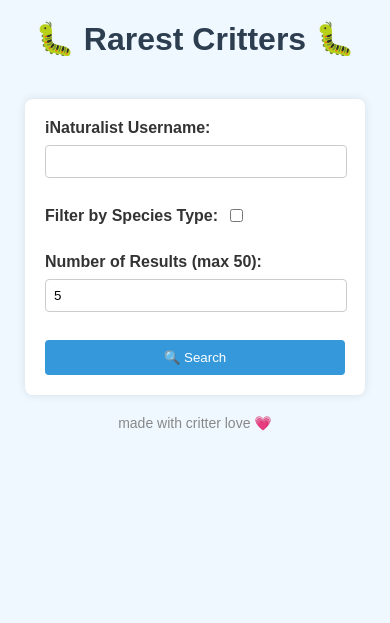
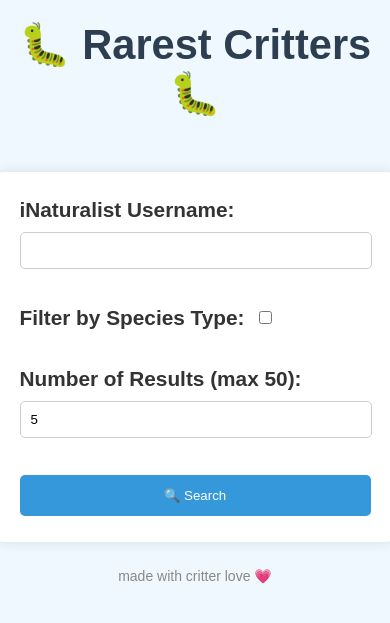
Before and after one commit to m3lmark/rarest_critter_webapp, a Flask app: page / in a window 390 px wide. Shown: the top 623 px of the page. Run offline with Flask 2, Linux system fonts and the light colour scheme.

Commit message:
mobile formatting and some dynamic updates

```diff
--- a/app/routes.py
+++ b/app/routes.py
@@ -9,6 +9,8 @@
     for attempt in range(max_retries):
         try:
             response = requests.get(url, params=params)
+            if response.status_code == 422:
+                return response  # Return the response to handle 422 status code
             response.raise_for_status()
             return response
         except requests.exceptions.RequestException as e:
@@ -32,6 +34,7 @@
             "fields": "taxon.name,taxon.rank,taxon.observations_count",
             "per_page": 100,
             "page": 1,
+            "quality_grade": "any"  # Include both verified and unverified observations
         }
 
         if filter_by_species_type and species_type:
@@ -40,6 +43,8 @@
         while True:
             try:
                 response = fetch_with_retries(species_counts_url, params)
+                if response.status_code == 422:
+                    return render_template('index.html', error="Username does not exist. Please enter a valid iNaturalist username.")
                 data = response.json()
                 for result in data["results"]:
                     taxon_id = result["taxon"]["id"]
@@ -78,7 +83,7 @@
                     return render_template('index.html', error=f"Error fetching taxon name for Taxon ID {taxon_id}: {exc}")
 
         results.sort(key=lambda x: x[2])
-        return render_template('index.html', results=results, number_of_results=number_of_results)
+        return render_template('index.html', results=results, number_of_results=number_of_results, species_type=species_type)
 
     return render_template('index.html')
 
--- a/app/templates/index.html
+++ b/app/templates/index.html
@@ -15,48 +15,51 @@
             display: flex;
             flex-direction: column;
             align-items: center;
+            font-size: 130%; /* Increase font size by 30% */
         }
         h1 {
             color: #2c3e50;
             margin-top: 20px;
+            text-align: center;
         }
         form {
             background-color: #fff;
-            padding: 20px;
-            border-radius: 8px;
-            box-shadow: 0 0 10px rgba(0, 0, 0, 0.1);
-            margin-top: 20px;
-            width: 300px;
+            padding: 26px; /* Increase padding by 30% */
+            border-radius: 10px; /* Increase border radius by 30% */
+            box-shadow: 0 0 13px rgba(0, 0, 0, 0.1); /* Increase shadow by 30% */
+            margin-top: 26px; /* Increase margin by 30% */
+            width: 90%; /* Use percentage for responsive width */
+            max-width: 400px; /* Set a max width */
         }
         label {
             display: block;
-            margin-bottom: 8px;
+            margin-bottom: 10px; /* Increase margin by 30% */
             font-weight: bold;
         }
         .checkbox-container {
             display: flex;
             align-items: center;
-            margin-bottom: 10px;
+            margin-bottom: 13px; /* Increase margin by 30% */
         }
         .checkbox-container label {
             margin-bottom: 0;
-            margin-right: 8px;
+            margin-right: 10px; /* Increase margin by 30% */
         }
         input[type="text"],
         input[type="number"],
         select {
-            width: calc(100% - 16px);
-            padding: 8px;
-            margin-bottom: 10px;
+            width: calc(100% - 21px); /* Increase width by 30% */
+            padding: 10px; /* Increase padding by 30% */
+            margin-bottom: 13px; /* Increase margin by 30% */
             border: 1px solid #ccc;
-            border-radius: 4px;
+            border-radius: 5px; /* Increase border radius by 30% */
         }
         button {
             background-color: #3498db;
             color: #fff;
-            padding: 10px 15px;
+            padding: 13px 20px; /* Increase padding by 30% */
             border: none;
-            border-radius: 4px;
+            border-radius: 5px; /* Increase border radius by 30% */
             cursor: pointer;
             width: 100%;
         }
@@ -66,46 +69,59 @@
         ul {
             list-style-type: none;
             padding: 0;
+            width: 90%; /* Use percentage for responsive width */
+            max-width: 400px; /* Set a max width */
         }
         li {
             background-color: #ecf0f1;
-            margin: 5px 0;
-            padding: 10px;
-            border-radius: 4px;
+            margin: 6.5px 0; /* Increase margin by 30% */
+            padding: 13px; /* Increase padding by 30% */
+            border-radius: 5px; /* Increase border radius by 30% */
             display: flex;
             align-items: center;
         }
         .emoji {
-            margin-right: 10px;
+            margin-right: 13px; /* Increase margin by 30% */
         }
         .error {
             color: red;
             font-weight: bold;
+            text-align: center;
         }
         .back-button {
             background-color: #e74c3c;
             color: #fff;
             border: none;
-            border-radius: 4px;
+            border-radius: 5px; /* Increase border radius by 30% */
             cursor: pointer;
-            margin-top: 20px;
+            margin-top: 26px; /* Increase margin by 30% */
             width: 100%;
             text-align: center;
             font-size: 16px;
             font-weight: bold;
-            padding: 10px 0;
+            padding: 13px 0; /* Increase padding by 30% */
         }
         .back-button:hover {
             background-color: #c0392b;
         }
         footer {
-            margin-top: 20px;
+            margin-top: 26px; /* Increase margin by 30% */
             font-size: 14px;
             color: #888;
+            text-align: center;
         }
         .observation-image {
-            margin-right: 10px;
-            border-radius: 4px;
+            margin-right: 13px; /* Increase margin by 30% */
+            border-radius: 5px; /* Increase border radius by 30% */
+            max-width: 100px; /* Set a max width */
+            height: 100px; /* Set a fixed height */
+        }
+        .taxon-info {
+            margin-top: 5px; /* Add some space between lines */
+        }
+        .taxon-details {
+            display: flex;
+            flex-direction: column;
         }
     </style>
     <script>
@@ -151,16 +167,22 @@
     </form>
     {% endif %}
     {% if results %}
-        <h2>{{ number_of_results }} least observed {{  species_type  }} critters</h2>
+        <h2>{{ number_of_results }} least observed {% if species_type %}{{ species_type }}{% else %}critters{% endif %}</h2>
         <ul>
             {% for taxon_name, taxon_id, observations_count, taxon_type, observation_url, image_url in results %}
                 <li>
                     {% if image_url %}
-                        <img src="{{ image_url }}" alt="{{ taxon_name }}" class="observation-image" width="50" height="50">
+                        <img src="{{ image_url }}" alt="{{ taxon_name }}" class="observation-image">
                     {% endif %}
-                    <a href="{{ observation_url }}" target="_blank"><strong>{{ taxon_name }}</strong></a>
-                    &nbsp(Taxon ID:&nbsp <a href="https://www.inaturalist.org/taxa/{{ taxon_id }}" target="_blank">{{ taxon_id }}</a>):
-                    {{ observations_count | int | format_number }} observations
+                    <div class="taxon-details">
+                        <a href="{{ observation_url }}" target="_blank"><strong>{{ taxon_name }}</strong></a>
+                        <div class="taxon-info">
+                            Taxon ID: <a href="https://www.inaturalist.org/taxa/{{ taxon_id }}" target="_blank">{{ taxon_id }}</a>
+                        </div>
+                        <div class="taxon-info">
+                            Observations: {{ observations_count | int | format_number }}
+                        </div>
+                    </div>
                 </li>
             {% endfor %}
         </ul>
@@ -173,8 +195,6 @@
     {% endif %}
     <footer>
         made with critter love 💗
-        <br></br>
-        <br></br>
     </footer>
 </body>
 </html>
```
